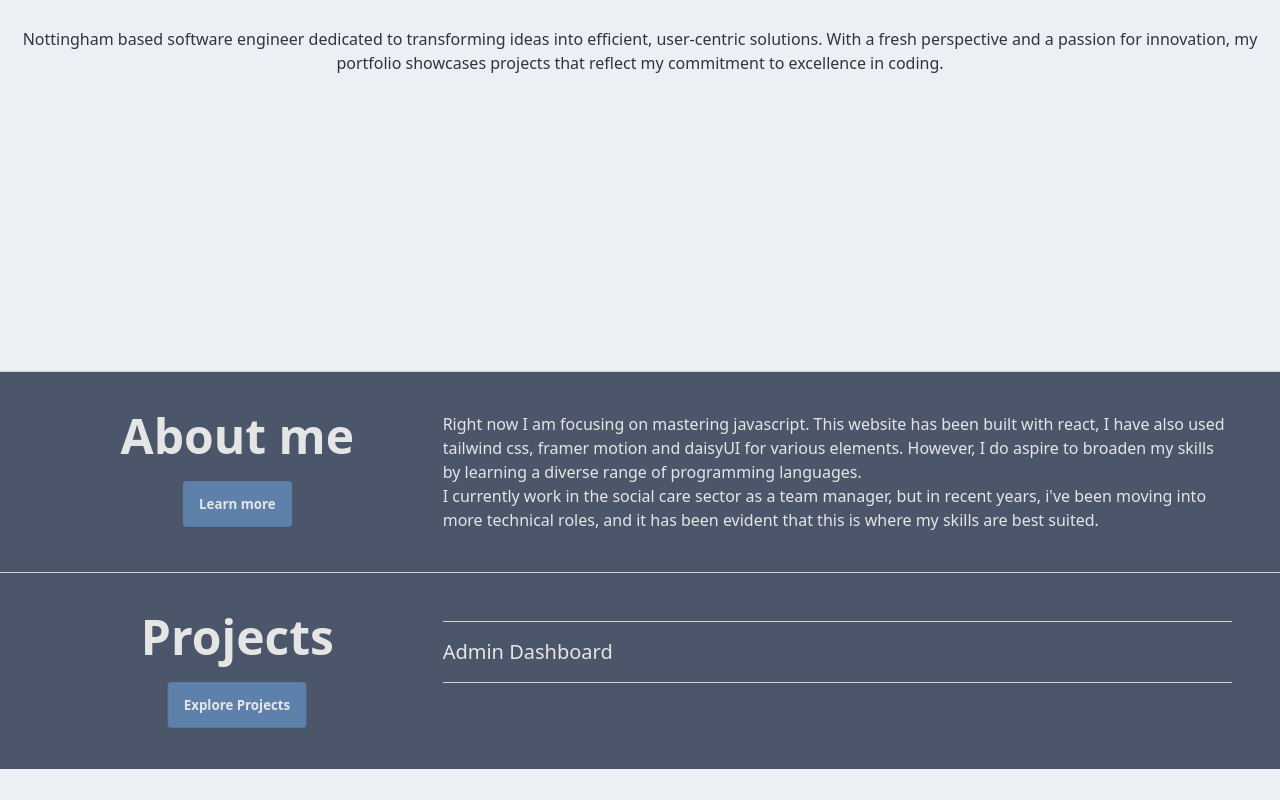
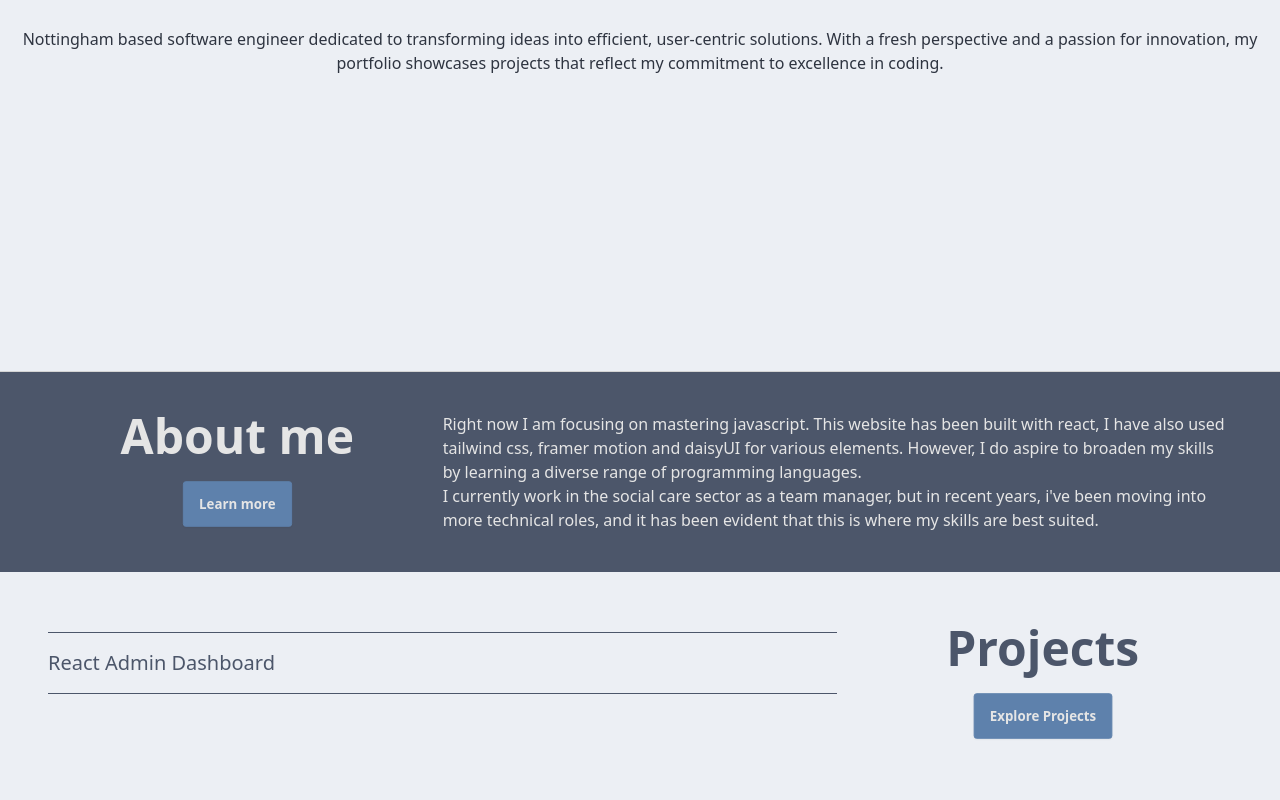
Before and after one commit to KaineBinch/KaineBinch.github.io, a React (Vite) app: page / in a window 1280 px wide. Shown: the part 365-1165 px from the top of the page. Built offline with nearby package versions, Linux system fonts and the light colour scheme.

Commit message:
feat: created component for projects

```diff
--- /dev/null
+++ b/src/components/homeProject.jsx
@@ -0,0 +1,25 @@
+import { motion as m } from "framer-motion";
+
+const HomeProject = ({ title }) => {
+  return (
+    <>
+      <div className="md:my-4 my-5 ">
+        <m.a
+          whileHover={{
+            originX: 0,
+            scale: 1.1,
+          }}
+          whileTap={{ scale: 0.8 }}
+          className="text-neutral text-xl  md:inline-flex border-neutral-400"
+          href="https://kainebinch.dev/adminDashboard"
+          rel="noreferrer"
+          target="_blank"
+        >
+          {title}
+        </m.a>
+      </div>
+      <hr className="border-neutral" />
+    </>
+  );
+};
+export default HomeProject;
--- a/src/pages/homePage.jsx
+++ b/src/pages/homePage.jsx
@@ -5,6 +5,8 @@ import SplitText from "../utils/splitText";
 import { motion as m } from "framer-motion";
 import AOS from "aos";
 import "aos/dist/aos.css";
+import HomeProject from "../components/homeProject";
+import { projects } from "../constants/projects";
 
 const styles = {
   clipPath: { clipPath: "polygon(0 0, 100% 0, 100% 100%, 0% 100%)" },
@@ -91,10 +93,8 @@ const HomePage = () => {
             </a>
           </div>
         </div>
-        <hr className="border-neutral-300" />
-
-        <div className="max-w-full flex flex-col bg-neutral md:flex-row flex-col mb-5 p-10">
-          <div className="flex-1 text-neutral-200" data-aos="fade-right">
+        <div className="max-w-full flex flex-col mt-3 md:flex-row md:flex-row-reverse flex-col mb-5 p-10">
+          <div className="flex-1 text-neutral" data-aos="fade-left">
             <h1 className="text-5xl font-bold mb-5">Projects</h1>
             <a
               className="btn btn-primary text-neutral-200 hidden md:inline-flex"
@@ -104,27 +104,14 @@ const HomePage = () => {
             </a>
           </div>
           <div className="flex flex-col flex-[2] p-2 mb-1 md:text-start text-neutral-200">
-            <div data-aos="fade-left">
-              <hr className="border-neutral-300" />
-              <div className="md:my-4 my-5">
-                <m.a
-                  whileHover={{
-                    originX: 0,
-                    scale: 1.1,
-                  }}
-                  whileTap={{ scale: 0.8 }}
-                  className="text-neutral-200 text-xl  md:inline-flex border-neutral-400"
-                  href="https://kainebinch.dev/adminDashboard"
-                  rel="noreferrer"
-                  target="_blank"
-                >
-                  Admin Dashboard
-                </m.a>
-              </div>
-              <hr className="border-neutral-300" />
+            <div data-aos="fade-right">
+              <hr className="border-neutral" />
+              {projects.map((project, i) => (
+                <HomeProject key={i} title={project.title} />
+              ))}
             </div>
 
-            <div data-aos="fade-left">
+            <div data-aos="fade-right">
               <a
                 className="btn btn-primary md:hidden mt-5 self-center"
                 href="/#/about"
```
